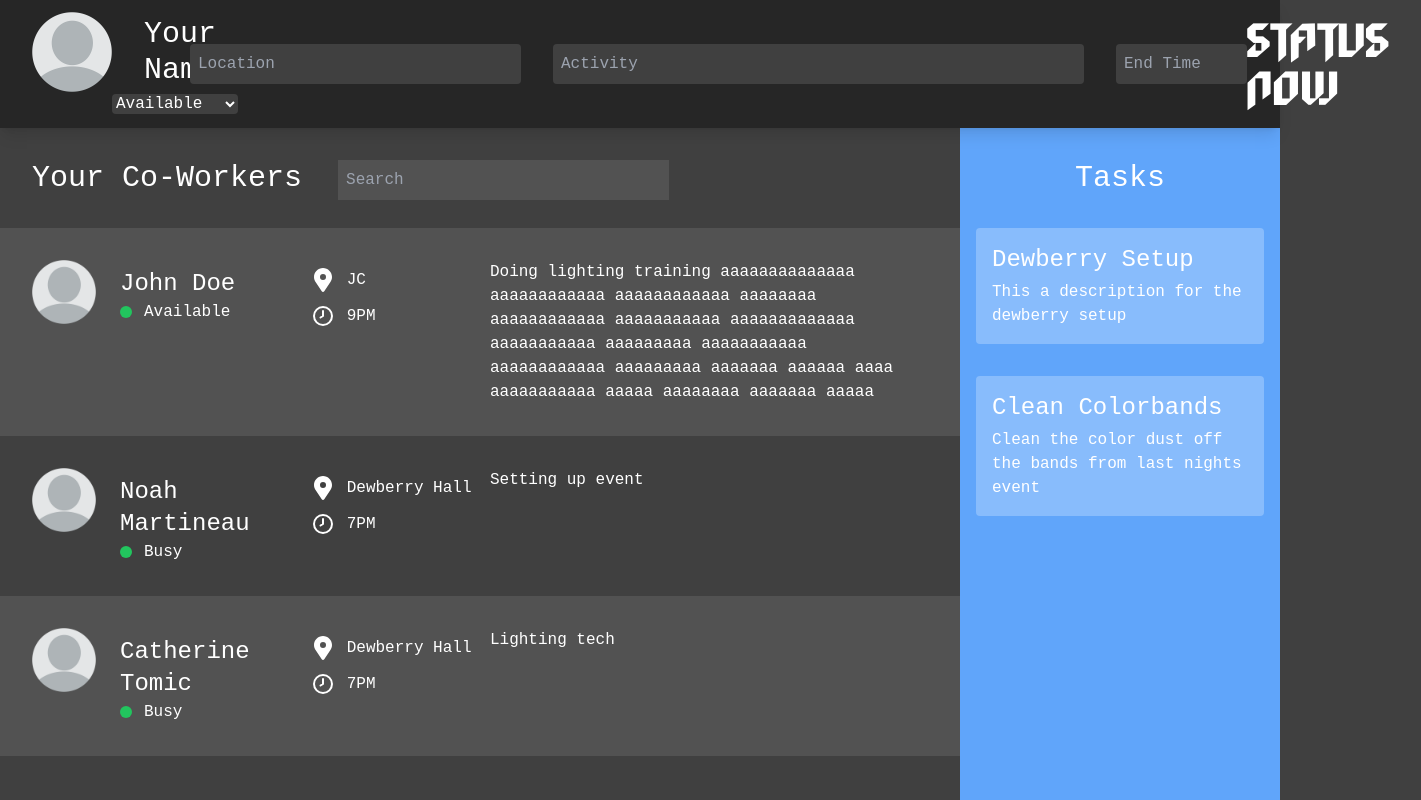
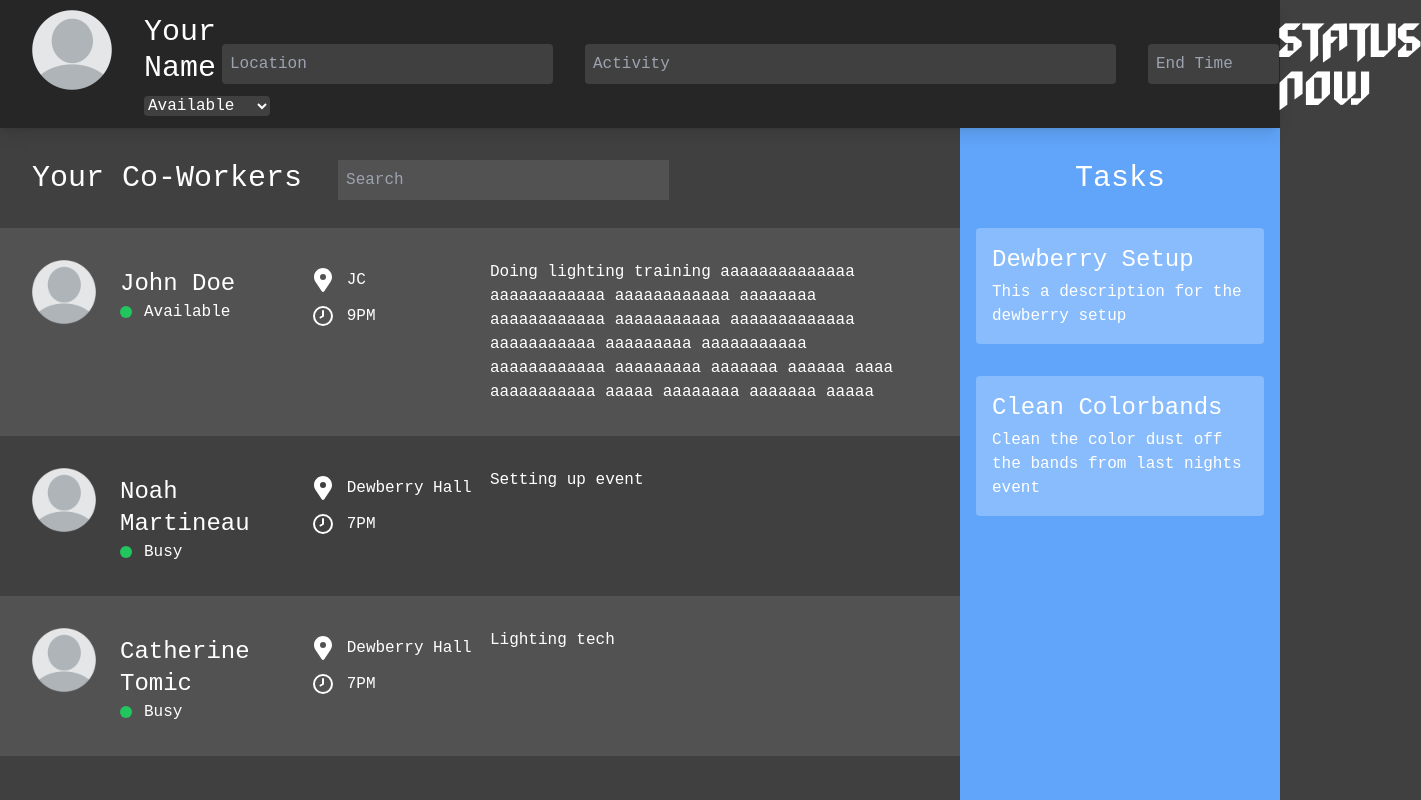
Before and after one commit to sp-ec/patriothacks-2024, a React (Create React App) app: page / in a window 1280 px wide. Shown: the top 800 px of the page, 1421 px wide, since content can reach past the window. Built offline with nearby package versions, Linux system fonts and the light colour scheme.

Commit message:
profile header

```diff
--- a/src/components/ProfileHeader.js
+++ b/src/components/ProfileHeader.js
@@ -7,9 +7,9 @@ export class ProfileHeader extends Component {
             <>
                 <div className='flex flex-row'>
                     <img src={require('../images/template_profile.png')} alt='Template' className='h-20'></img>
-                    <div className='flex flex-col mt-1'>
-                        <h1 className='text-3xl text-white ml-8'>Your Name</h1>
-                        <div className='flex flex-row mt-1'>
+                    <div className='flex flex-col mt-1 ml-8'>
+                        <h1 className='text-3xl text-white'>Your Name</h1>
+                        <div className='mt-2'>
                             <Dropdown />
                         </div>
                     </div>
```
